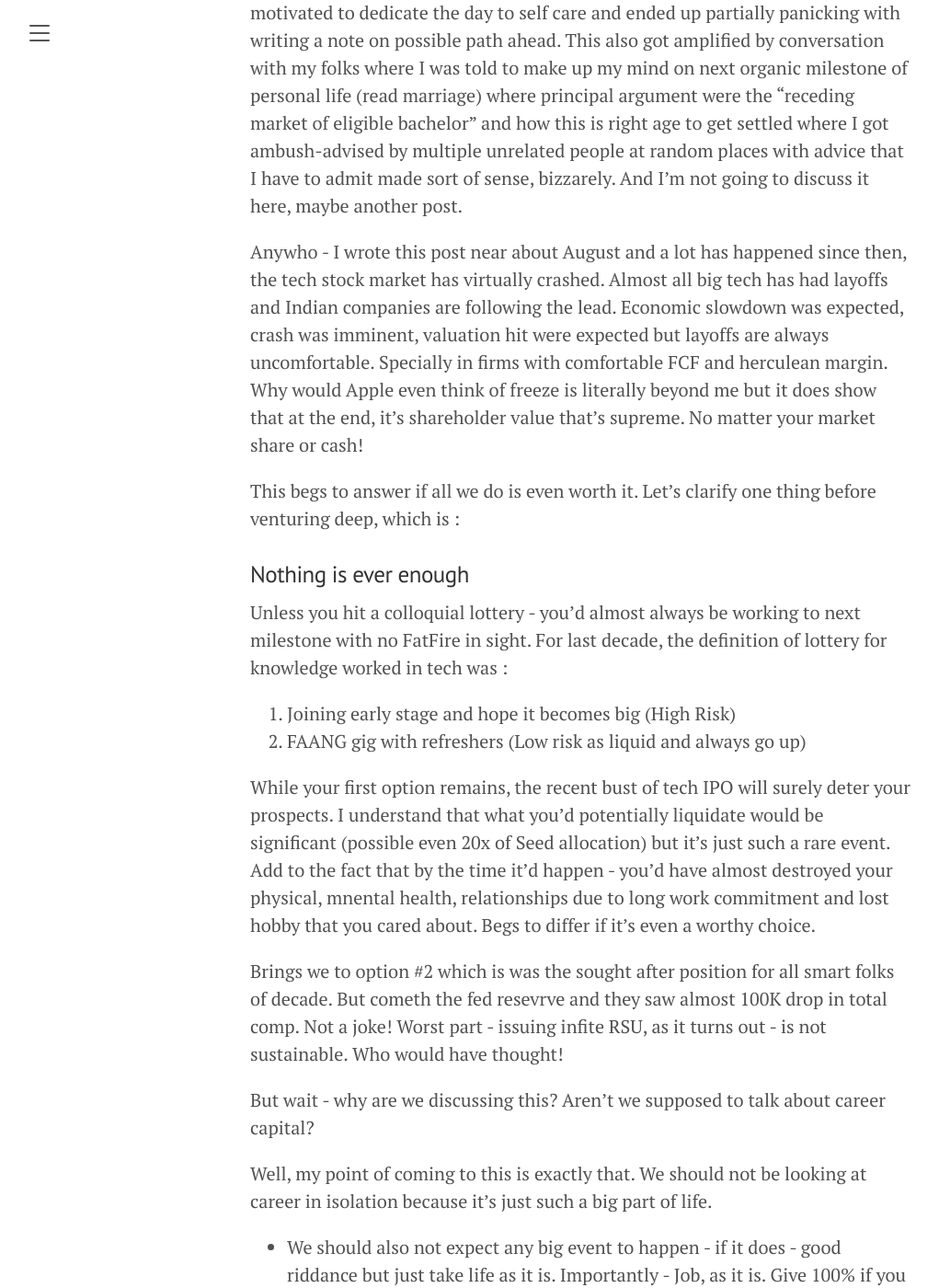
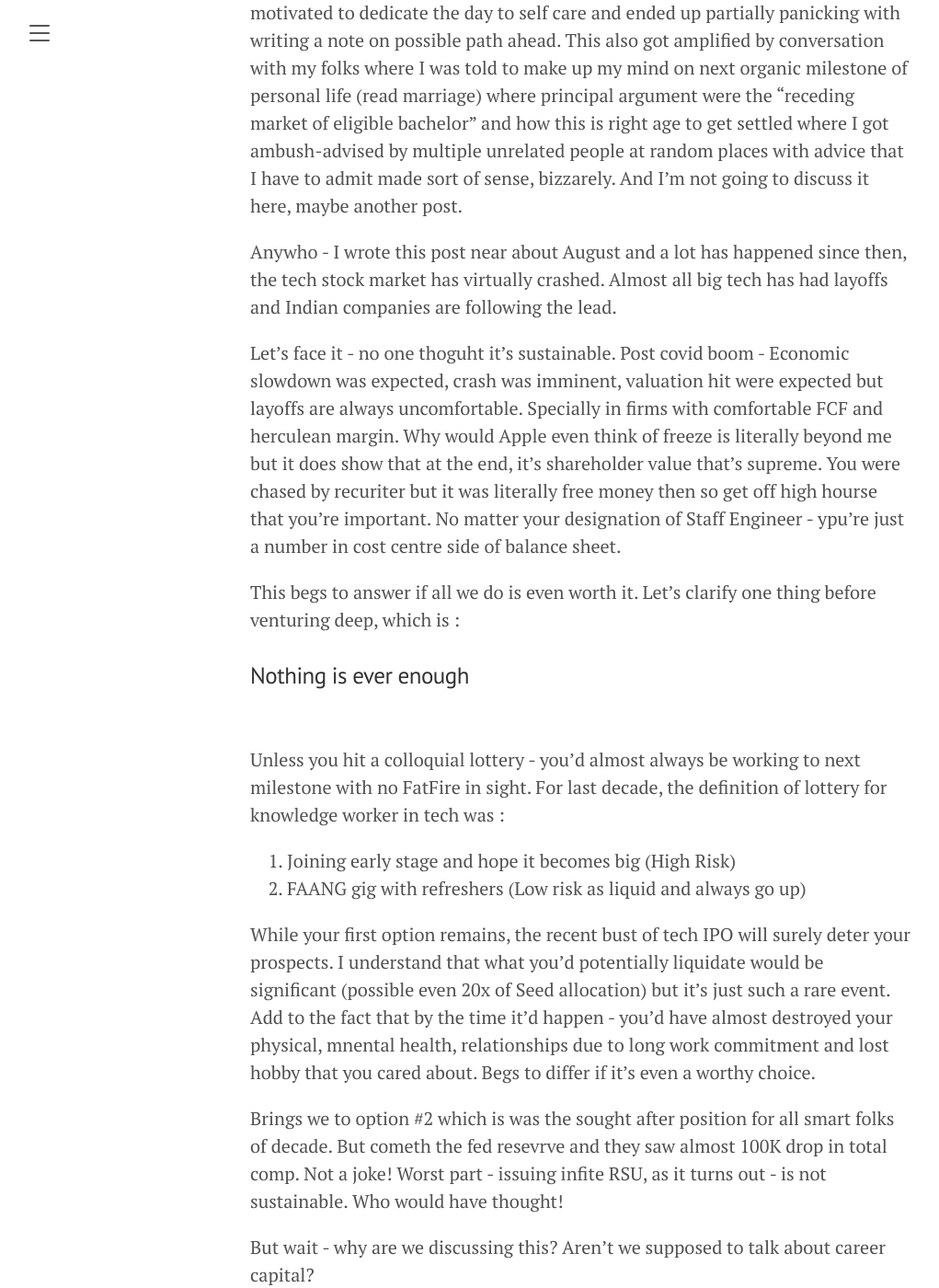
Before and after one commit to asaiatin/asaiatin.github.io, a Jekyll site: the page built from _posts/2022-04-22-Thinking about career capital.md, in a window 1280 px wide and 1400 px high, scrolled down 843 px. Shown: the whole window at 92% size, without its empty margins (8-1029 px from the left). Built offline with Jekyll 4.4.1, drawn with Linux system fonts in a browser that asks for light colours.

Commit message:
Update 2022-04-22-Thinking about career capital.md
More typo fixes!

```diff
--- a/_posts/2022-04-22-Thinking about career capital.md
+++ b/_posts/2022-04-22-Thinking about career capital.md
@@ -14,13 +14,15 @@ That however doesn't mean I will ever be content, years of conditioning of worry
 
 And as I recently hit my official milestone of venturing into late 20s - colloquial anxiety has again piqued. It's almost ironical how I took a leave on 15th (Friday) motivated to dedicate the day to self care and ended up partially panicking with writing a note on possible path ahead. This also got amplified by conversation with my folks where I was told to make up my mind on next organic milestone of personal life (read marriage) where principal argument were the "receding market of eligible bachelor" and how this is right age to get settled where I got ambush-advised by multiple unrelated people at random places with advice that I have to admit made sort of sense, bizzarely. And I'm not going to discuss it here, maybe another post.
 
-Anywho - I wrote this post near about August and a lot has happened since then, the tech stock market has virtually crashed. Almost all big tech has had layoffs and Indian companies are following the lead. Economic slowdown was expected, crash was imminent, valuation hit were expected but layoffs are always uncomfortable. Specially  in firms with comfortable FCF and herculean margin. Why would Apple even think of freeze is literally beyond me but it does show that at the end, it's shareholder value that's supreme. No matter your market share or cash!
+Anywho - I wrote this post near about August and a lot has happened since then, the tech stock market has virtually crashed. Almost all big tech has had layoffs and Indian companies are following the lead.
+
+Let's face it - no one thoguht it's sustainable. Post covid boom - Economic slowdown was expected, crash was imminent, valuation hit were expected but layoffs are always uncomfortable. Specially  in firms with comfortable FCF and herculean margin. Why would Apple even think of freeze is literally beyond me but it does show that at the end, it's shareholder value that's supreme. You were chased by recuriter but it was literally free money then so get off high hourse that you're important. No matter your designation of Staff Engineer - ypu're just a number in cost centre side of balance sheet.
 
 This begs to answer if all we do is even worth it. Let's clarify one thing before venturing deep, which is :
-<h3> Nothing is ever enough </h3>
+<h3> Nothing is ever enough </h3> <br>
 
 Unless you hit a colloquial lottery - you'd almost always be working to next milestone with no FatFire in sight.
-For last decade, the definition of lottery for knowledge worked in tech was :
+For last decade, the definition of lottery for knowledge worker in tech was :
 <ol>
   <li> Joining early stage and hope it becomes big  (High Risk) </li>
   <li> FAANG gig with refreshers (Low risk as liquid and always go up) </li>
```
